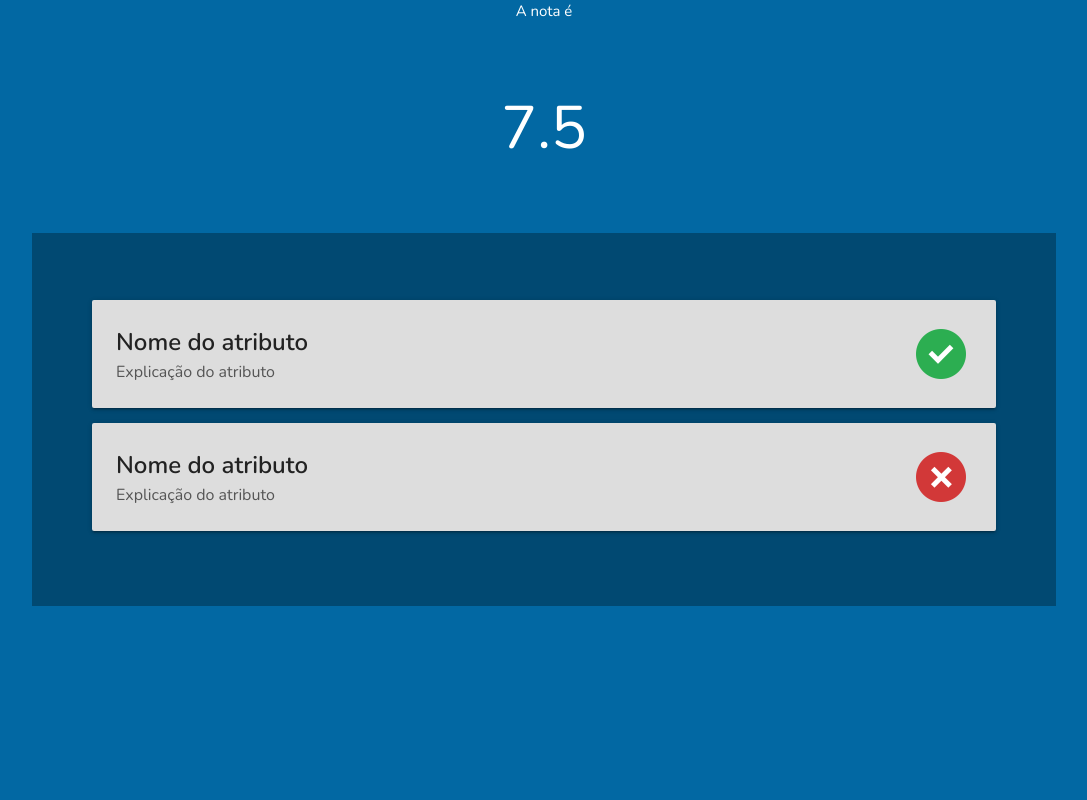
After one commit to gutoboranga/desconfiometro, a Flask app: template desconfiometro/templates/result.html in a window 1280 px wide. The commit adds this page. Shown: the whole page, without its empty margins (96-1183 px from the left). Run offline with Flask 2, Linux system fonts and the light colour scheme; the template is opened without the code that fills it, so the values that code supplies are empty.

Commit message:
implement indicator cards

```diff
--- a/desconfiometro/static/css/main.css
+++ b/desconfiometro/static/css/main.css
@@ -6,7 +6,7 @@ h1 {
     margin: 0;
 }
 
-h2 {
+h3 {
     font-family: 'Nunito', sans-serif;
     font-weight: 200;
     font-size: 1.5em;
@@ -16,6 +16,12 @@ h2 {
 
 body {
     background-color: #0268A3;
+    font-family: 'Nunito', sans-serif;
+}
+
+p {
+    font-family: 'Nunito', sans-serif;
+    color: white;
 }
 
 input {
--- /dev/null
+++ b/desconfiometro/static/css/result.css
@@ -0,0 +1,43 @@
+.result-container {
+    width: 100%;
+    margin: auto;
+}
+
+.result-subtitle {
+    font-size: 1em;
+}
+
+.result-number {
+    font-size: 4em;
+}
+
+.indicators-container {
+    background: rgba(0, 0, 0, 0.3);
+    width: 80%;
+    padding: 60px;
+}
+
+.card-subtitle {
+    color: #555;
+    font-size: 16px;
+    font-weight: 400;
+    justify: left;
+    text-align: left;
+}
+
+.card-title-custom {
+    color: #222;
+    font-size: 24px;
+    font-weight: 600;
+    justify: left;
+    text-align: left;
+}
+
+img {
+    width: 50px;
+    position: absolute;
+    margin: auto;
+    top: 0;
+    bottom: 0;
+    right: 30px;
+}
--- a/desconfiometro/templates/index.html
+++ b/desconfiometro/templates/index.html
@@ -11,7 +11,7 @@
   <body>
       <div class="header" align="center">
           <h1>Desconfiômetro</h1><br>
-          <h2>Analise o quanto o site que você vai comprar um bagulho é confiável.</h2><br>
+          <h3>Analise o quanto o site que você vai comprar um bagulho é confiável.</h3><br>
       </div>
       <div class="s01">
         <form>
--- /dev/null
+++ b/desconfiometro/templates/result.html
@@ -0,0 +1,38 @@
+<link rel="stylesheet" href="../static/css/main.css">
+<link rel="stylesheet" href="../static/css/search.css">
+<link rel="stylesheet" href="../static/css/result.css">
+<link rel="stylesheet" href="../static/css/loadingCard.css">
+<link href="https://fonts.googleapis.com/css?family=Nunito:200,400,600,700&display=swap" rel="stylesheet">
+<link rel="stylesheet" href="https://cdnjs.cloudflare.com/ajax/libs/materialize/1.0.0/css/materialize.min.css">
+<script src="https://cdnjs.cloudflare.com/ajax/libs/materialize/1.0.0/js/materialize.min.js"></script>
+
+
+<div class="result-container" align="center">
+    <p class="result-subtitle">A nota é</p>
+    <p class="result-number">7.5</p>
+
+
+    <div class="indicators-container">
+        <div class="card horizontal" style="background-color: #DDDDDD;">
+            <!-- <div class="indicator-card-loading" style="height: 120px;"></div> -->
+            <div class="card-content"">
+              <p class="card-title-custom">Nome do atributo</p>
+              <p class="card-subtitle">Explicação do atributo</p>
+            </div>
+            <div class="card-icon-container">
+                <img src="../static/img/ok.png" alt="">
+            </div>
+        </div>
+
+        <div class="card horizontal" style="background-color: #DDDDDD;">
+            <!-- <div class="indicator-card-loading" style="height: 120px;"></div> -->
+            <div class="card-content"">
+              <p class="card-title-custom">Nome do atributo</p>
+              <p class="card-subtitle">Explicação do atributo</p>
+            </div>
+            <div class="card-icon-container">
+                <img src="../static/img/not-ok.png" alt="">
+            </div>
+        </div>
+    </div>
+</div>
```
Also changed, not shown: desconfiometro/static/css/loadingCard.css (added, +54 -0 lines), desconfiometro/static/img/not-ok.png (added), desconfiometro/static/img/ok.png (added).
